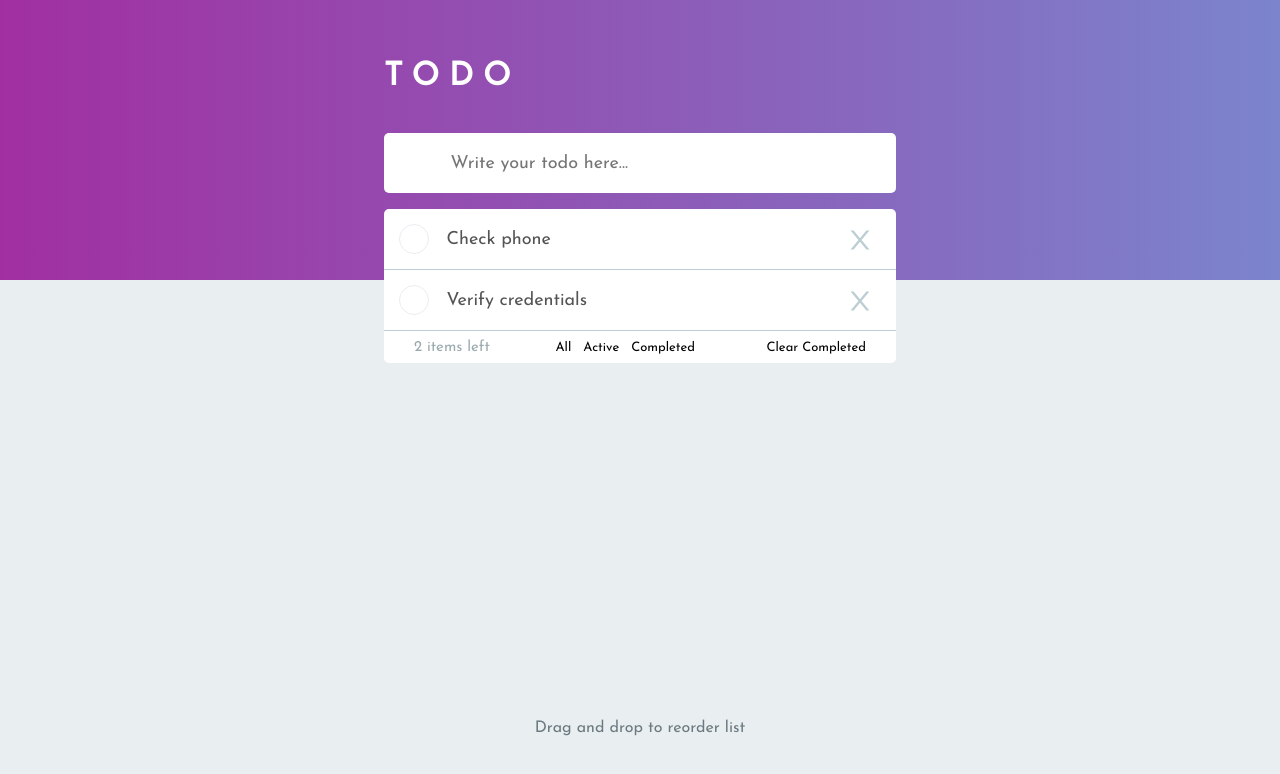
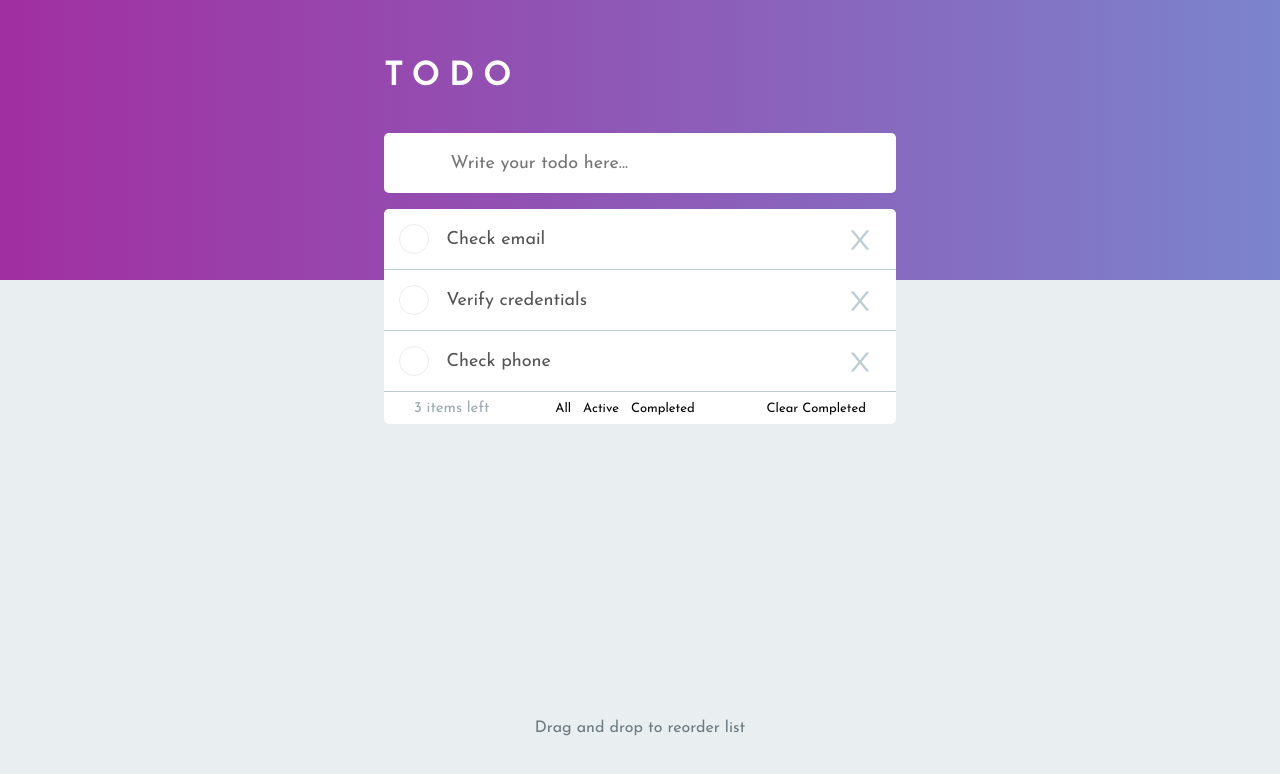
Before and after one commit to YauheniKorsakas/react-todo, a React (Create React App) app: page / in a window 1280 px wide. Shown: the top 774 px of the page. Built offline with nearby package versions, Linux system fonts and the light colour scheme.

Commit message:
Add removal and ordering. Refactor

```diff
--- a/src/components/ui/molecules/TodoFooter/TodoFooter.js
+++ b/src/components/ui/molecules/TodoFooter/TodoFooter.js
@@ -1,10 +1,15 @@
+import { useSelector } from "react-redux";
+
 import styles from './TodoFooter.module.scss';
 import { Button } from '../../atoms';
+import { selectTotalCount } from "../../../../store/todosSlice";
 
-const TodoFooter = ({ totalCount = 0 }) => {
+const TodoFooter = () => {
+  const todosTotalCount = useSelector(selectTotalCount);
+
   return (
     <footer className={styles.Footer}>
-      <span className={styles.ItemsLeft}>{totalCount} items left</span>
+      <span className={styles.ItemsLeft}>{todosTotalCount} items left</span>
       <div className={styles.Filters}>
         <Button
           title='All'
--- a/src/components/ui/molecules/TodoHeader/TodoHeader.js
+++ b/src/components/ui/molecules/TodoHeader/TodoHeader.js
@@ -2,9 +2,9 @@ import classNames from 'classnames';
 import { useDispatch } from 'react-redux';
 import { useState } from 'react';
 
-import { addTodo } from '../../../../store/todosSlice';
 import TodoTile from '../TodoTile/TodoTile';
 import styles from './TodoHeader.module.scss';
+import { addTodo } from '../../../../store/todosSlice';
 
 const TodoHeader = ({ className = '' }) => {
   const [todoTileValue, setTodoTileValue] = useState('');
--- a/src/components/ui/molecules/TodoList/TodoList.js
+++ b/src/components/ui/molecules/TodoList/TodoList.js
@@ -1,10 +1,17 @@
-import styles from './TodoList.module.scss';
+import { Fragment, useMemo } from 'react';
+import { useDispatch } from 'react-redux';
 
 import TodoTile from '../TodoTile/TodoTile';
-import { Fragment } from 'react';
+import styles from './TodoList.module.scss';
+import { removeTodo } from '../../../../store/todosSlice';
 
 const TodoList = ({ todos }) => {
-  const todosExist = todos && todos.length > 0;
+  const todosExist = useMemo(() => todos && todos.length > 0, [todos]);
+  const dispatch = useDispatch();
+
+  const onRemoveTodo = (todoId) => {
+    dispatch(removeTodo(todoId));
+  };
 
   return (
     <div className={styles.TodoList}>
@@ -16,7 +23,8 @@ const TodoList = ({ todos }) => {
               id={`todo-list-tile-${todo.id}`}
               className={styles.TodoTile}
               disabled={true}
-              value={todo.content} />
+              value={todo.content}
+              onRemoveTodo={() => onRemoveTodo(todo.id)} />
             <hr />
           </Fragment>)}
       </>
--- a/src/components/ui/molecules/TodoList/TodoList.module.scss
+++ b/src/components/ui/molecules/TodoList/TodoList.module.scss
@@ -1,8 +1,4 @@
 @import '../../../../styles/variables.scss';
-
-.TodoTile {
-  display: block;
-}
 
 .NoContent {
   color: $secondary-color-100;
--- a/src/components/ui/molecules/TodoTile/TodoTile.js
+++ b/src/components/ui/molecules/TodoTile/TodoTile.js
@@ -4,10 +4,9 @@ import { useState } from 'react';
 
 import Checkbox from "../../atoms/Checkbox/Checkbox";
 import styles from './TodoTile.module.scss';
-import { Button } from './../../atoms';
-import { TextInput } from "../../atoms";
+import { Button, TextInput } from './../../atoms';
 
-const TodoTile = ({className = '', id, value, onAddTodo, ...props}) => {
+const TodoTile = ({className = '', id, value, onAddTodo, onRemoveTodo, ...props}) => {
   const [checked, setChecked] = useState(false);
   const textInputClasses = classNames(styles.Input, { [styles.CrossedInput]: checked });
   const closeButtonClasses = classNames(styles.CloseButton, { [styles.Hidden]: !value });
@@ -30,7 +29,8 @@ const TodoTile = ({className = '', id, value, onAddTodo, ...props}) => {
         spellCheck='false' />
       <Button
         className={closeButtonClasses}
-        title={<AiOutlineClose className={styles.CloseIcon} />}></Button>
+        title={<AiOutlineClose className={styles.CloseIcon}/>}
+        onClick={onRemoveTodo}></Button>
     </div>
   </>)
 };
--- a/src/components/ui/organisms/TodoContainer/TodoContainer.js
+++ b/src/components/ui/organisms/TodoContainer/TodoContainer.js
@@ -1,15 +1,11 @@
 import { useSelector } from "react-redux";
 
+import styles from './TodoContainer.module.scss';
 import { TodoFooter, TodoHeader, TodoList } from "../../molecules";
-import styles from './TodoContainer.module.scss';
-import {
-  selectAllTodos,
-  selectTotalCount
-} from "../../../../store/todosSlice";
+import { selectAllTodos } from "../../../../store/todosSlice";
 
 const TodoContainer = () => {
   const todos = useSelector(selectAllTodos);
-  const todosTotalCount = useSelector(selectTotalCount);
 
   return (
     <div className={styles.TodoContainer}>
@@ -17,7 +13,7 @@ const TodoContainer = () => {
       <br />
       <div className={styles.Container}>
         <TodoList todos={todos} />
-        <TodoFooter totalCount={todosTotalCount} />
+        <TodoFooter />
       </div>
     </div>);
 };
--- a/src/store/todosSlice.js
+++ b/src/store/todosSlice.js
@@ -3,6 +3,7 @@ import { createSlice } from '@reduxjs/toolkit';
 const initialState = [
   { id: 1, content: 'Check phone'},
   { id: 2, content: 'Verify credentials'},
+  { id: 3, content: 'Check email'},
 ];
 
 const todosSlice = createSlice({
@@ -10,22 +11,20 @@ const todosSlice = createSlice({
   initialState,
   reducers: {
     addTodo: (state, action) => {
-      if (action) {
-        const maxId = Math.max(...state.map(item => item.id))
+      if (action?.payload?.content) {
+        const maxId = state.length ? Math.max(...state.map(item => item.id)) : 1;
         action.payload.id = maxId + 1;
         state.push(action.payload);
       }
     },
     removeTodo: (state, action) => {
-      if (action) {
-        state = state.filter(item => item.id !== action.id);
-      }
+      const newState = state.filter(item => item.id !== action.payload);
+      return newState;
     }
   }
 });
 
-
-const selectAllTodos = (state) => state.todos;
+const selectAllTodos = (state) => state.todos.slice().reverse();
 
 const selectTotalCount = (state) => state.todos.length;
 
```
